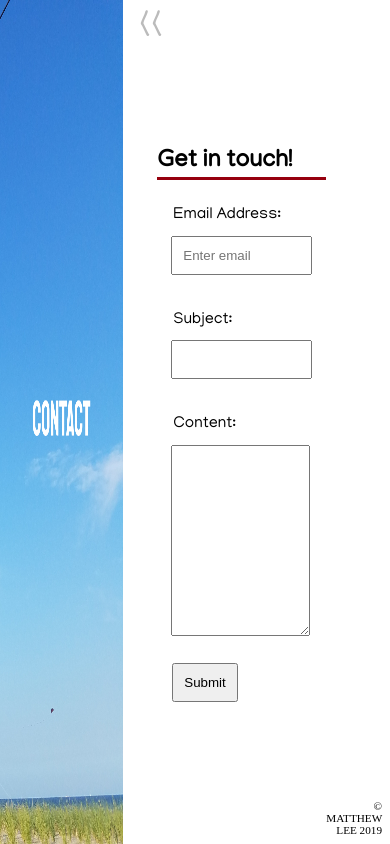
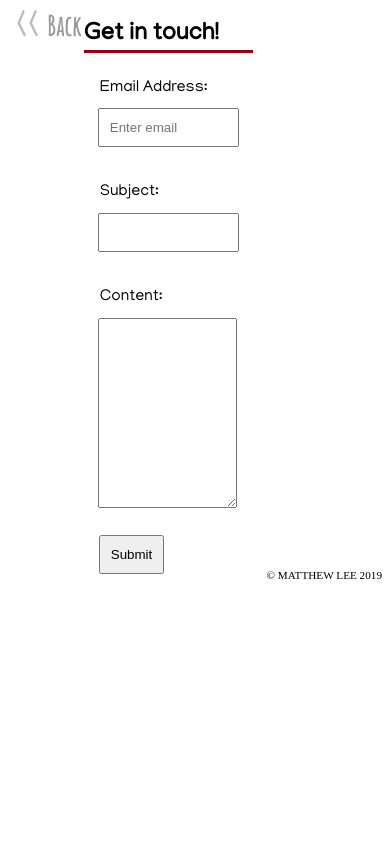
Before and after one commit to mlee138/Portfolio-Website, a PHP site: page /learn-more/contact.php in a window 390 px wide. Run offline with PHP 8.4, Linux system fonts and the light colour scheme.

Commit message:
editted img-container for added responsiveness

```diff
--- a/Portfolio-Website/learn-more/img-container.css
+++ b/Portfolio-Website/learn-more/img-container.css
@@ -7,6 +7,10 @@
 }
 
 #img-container img {
-	max-width: 100%;
+	min-width: 95%;
 	max-height: 100%;
 }
+
+@media screen and (max-width: 700px) {
+	#img-container { display: none; }
+}
```
